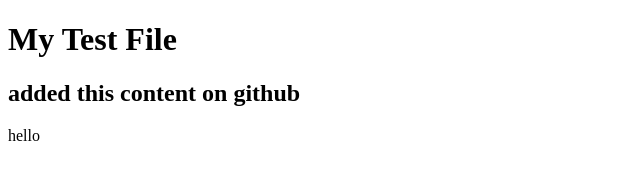
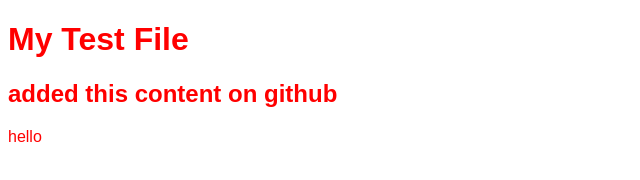
Before and after one commit to Nightspurge1/FirstRepoTest, a plain HTML site: page index.html in a window 1280 px wide. Shown: the whole page, without its empty margins (0-640 px from the left). Drawn offline with Linux system fonts and the light colour scheme.

Commit message:
added a css file

```diff
--- a/index.html
+++ b/index.html
@@ -3,6 +3,7 @@
 <html>
 <head>
 	<title>test</title>
+	<link rel="stylesheet" href="styles.css" />
 </head>
 <body>
 	<h1> My Test File</h1>
--- /dev/null
+++ b/styles.css
@@ -0,0 +1,4 @@
+body{
+	font-family:arial;
+	color:red;
+}
```
